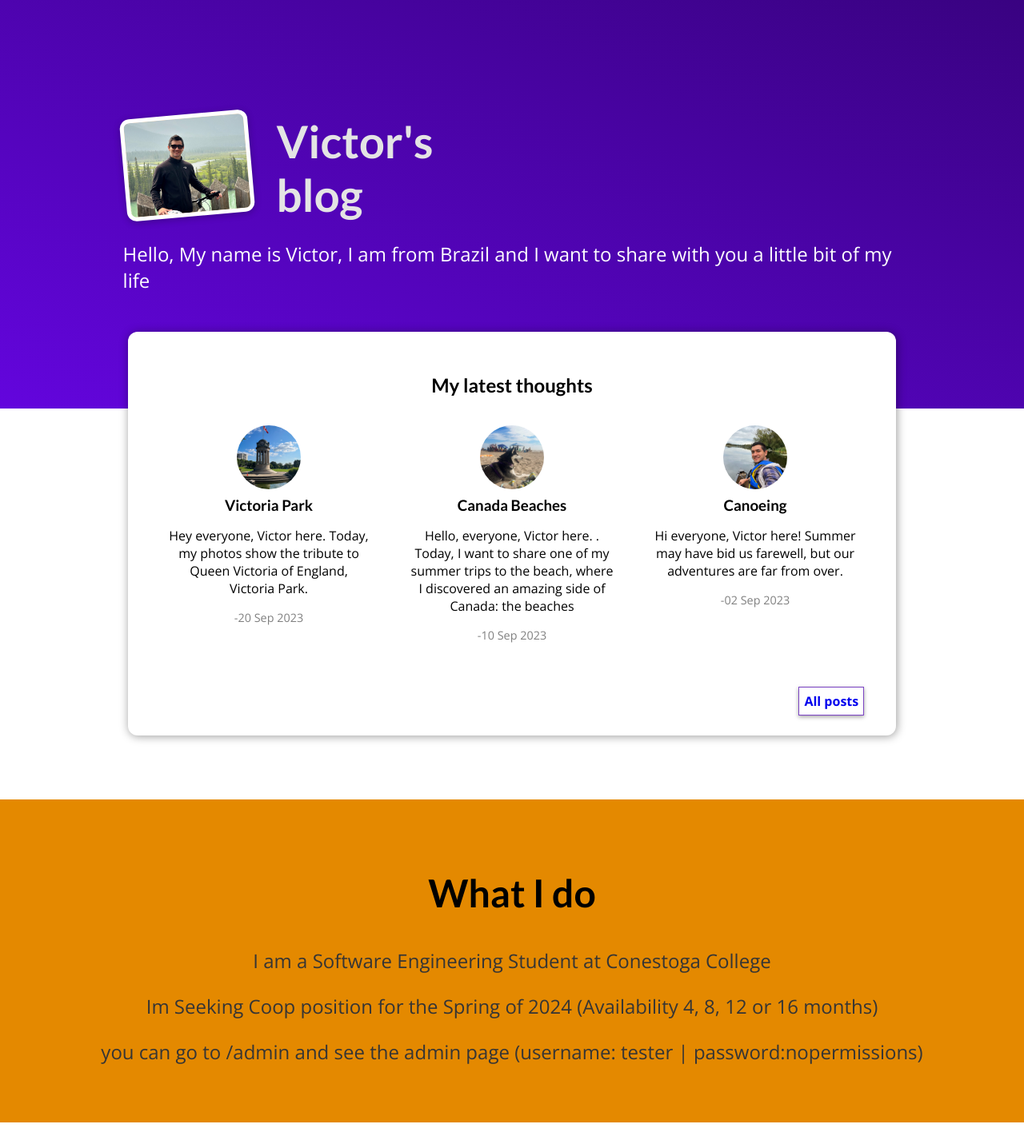
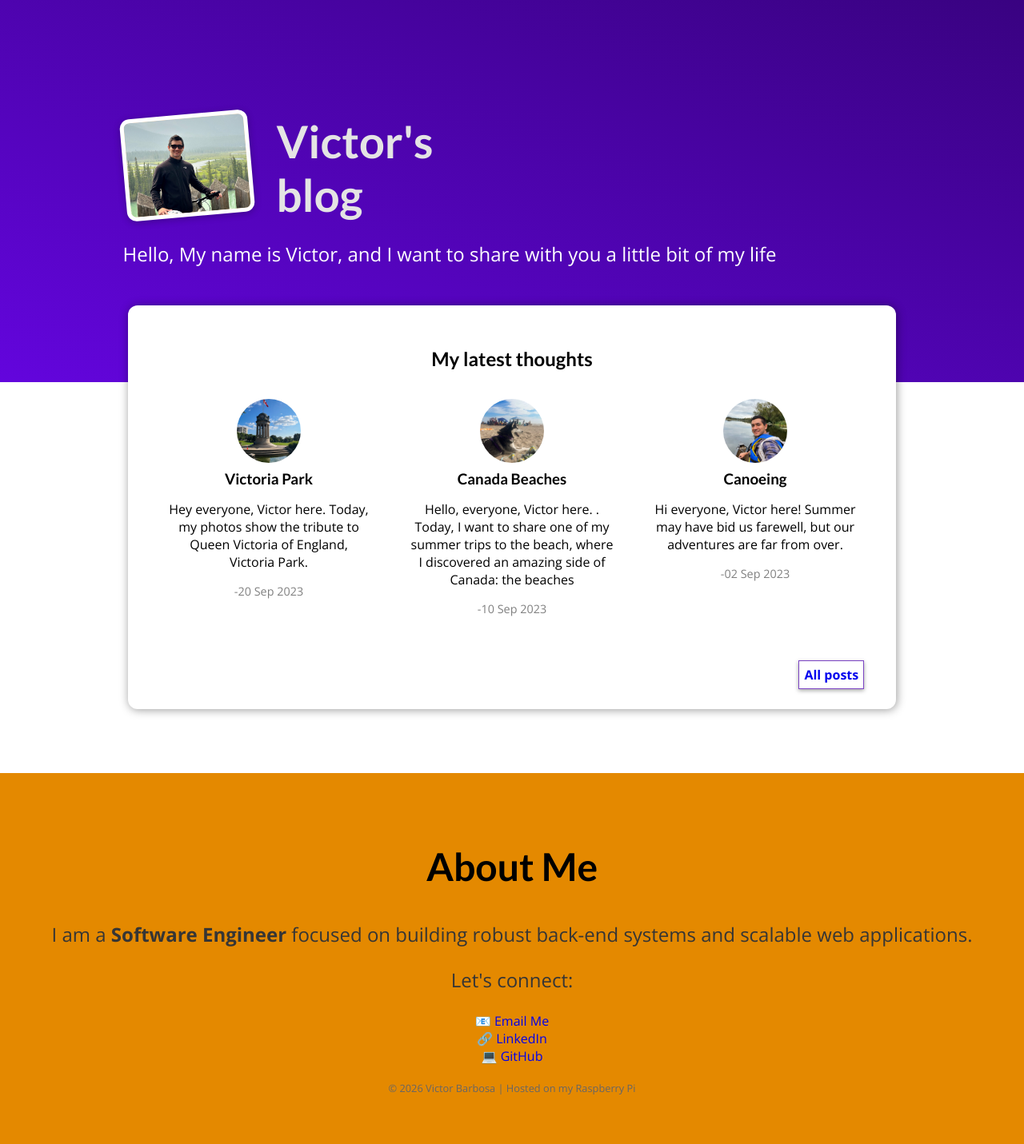
Before and after one commit to victorbarbosan/Django-Blog, a Django app: page / in a window 1280 px wide. Shown: the part 81-1512 px from the top of the page at 80% size. Before the commit the page ends 1485 px from the top, so only its background shows below. Run offline with Django 4.2, Linux system fonts and the light colour scheme; data comes from the database, SQL or seed files in the repository.

Commit message:
update professional bio

```diff
--- a/blog/templates/blog/home.html
+++ b/blog/templates/blog/home.html
@@ -18,7 +18,7 @@
     <img src="{% static "blog/images/1.JPG"%}" alt="this is victor the creator of the blog">
     <h2>Victor's blog</h2>
     </div>
-    <p>Hello, My name is Victor, I am from Brazil and I want to share with you a little bit of my life</p>
+    <p>Hello, My name is Victor, and I want to share with you a little bit of my life</p>
     </header>
 </section>
 
@@ -35,10 +35,23 @@
 
 
 <section id='about'>
-    <h2>What I do</h2>
-    <p>I am a Software Engineering Student at Conestoga College</p>
-    <p>Im Seeking Coop position for the Spring of 2024 (Availability 4, 8, 12 or 16 months)</p>
-    <p>you can go to /admin and see the admin page (username: tester | password:nopermissions)</p>
+    <h2>About Me</h2>
+    <p>
+        I am a <strong>Software Engineer</strong> focused on building robust back-end systems and scalable web applications.
+    </p>
+
+    <div id="contact-links">
+        <p>Let's connect:</p>
+        <ul style="list-style: none; padding: 0;">
+            <li>📧 <a href="mailto:victorbnogueira@gmail.com">Email Me</a></li>
+            <li>🔗 <a href="https://www.linkedin.com/in/victor-barbosa-8b6a53247/" target="_blank">LinkedIn</a></li>
+            <li>💻 <a href="https://github.com/victorbarbosan" target="_blank">GitHub</a></li>
+        </ul>
+    </div>
+
+    <p style="font-size: 0.8rem; color: #666; margin-top: 20px;">
+        © 2026 Victor Barbosa | Hosted on my Raspberry Pi
+    </p>
 </section>
 
 {% endblock content %}
```
